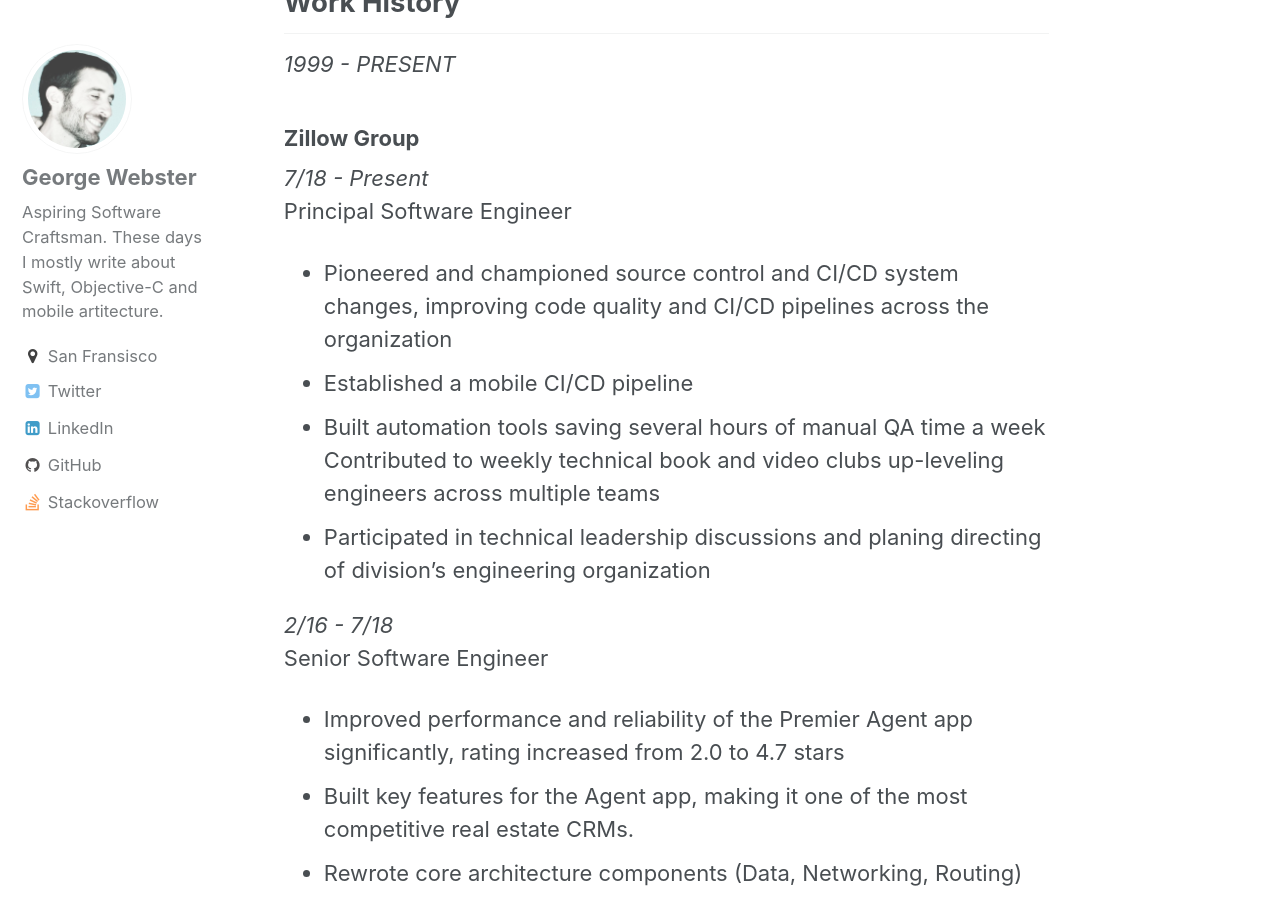
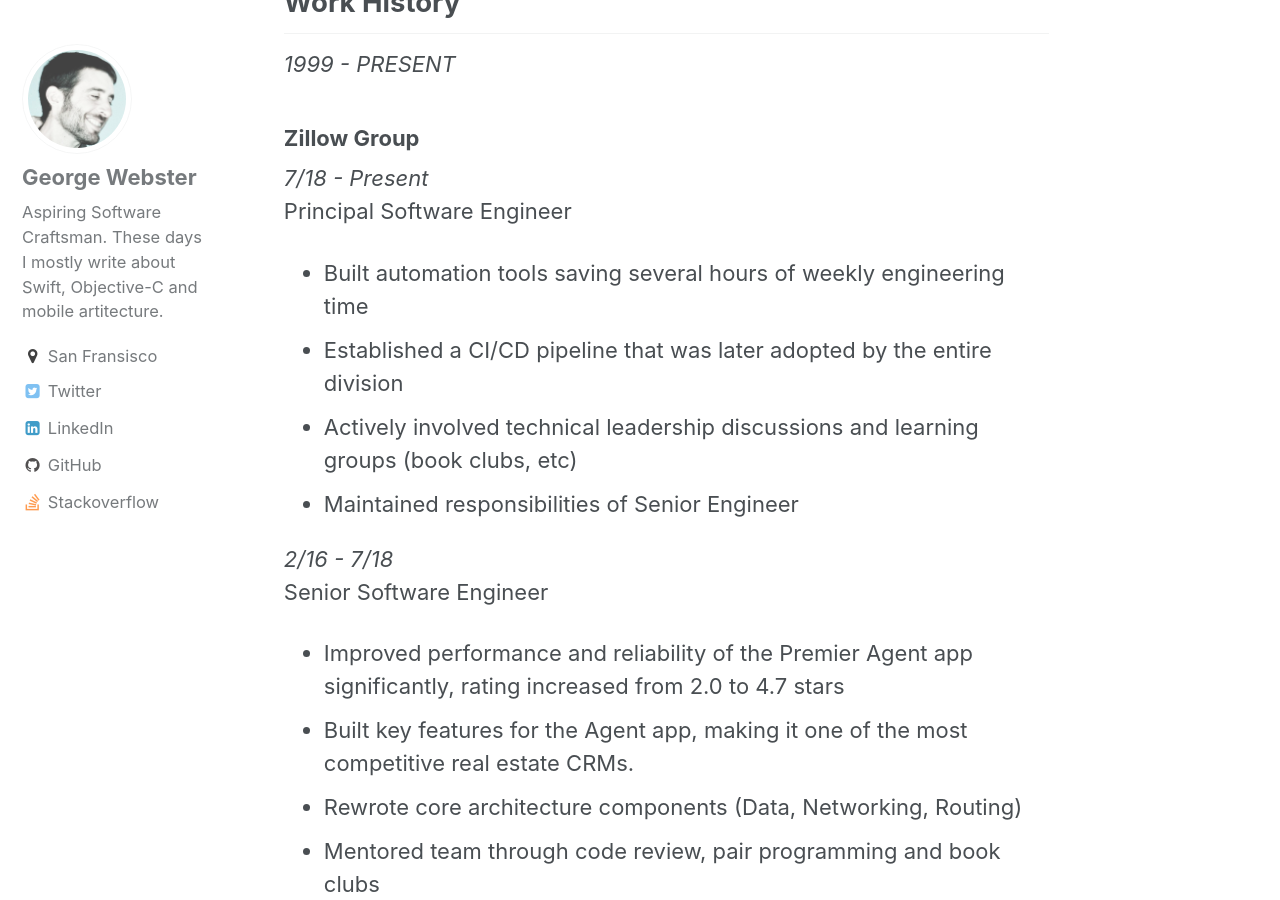
Before and after one commit to ethyreal/ethyreal.com, a Jekyll site: the page built from _pages/resume.md, in a window 1280 px wide and 900 px high, scrolled down 480 px. Built offline with Jekyll 4.4.1, drawn with Linux system fonts in a browser that asks for light colours.

Commit message:
resume update

```diff
--- a/_pages/resume.md
+++ b/_pages/resume.md
@@ -18,10 +18,10 @@ _1999 - PRESENT_
 _7/18 - Present_
 Principal Software Engineer
 
-- Pioneered and championed source control and CI/CD system changes, improving code quality and CI/CD pipelines across the organization
-- Established a mobile CI/CD pipeline
-- Built automation tools saving several hours of manual QA time a week Contributed to weekly technical book and video clubs up-leveling engineers across multiple teams
-- Participated in technical leadership discussions and planing directing of division's engineering organization
+- Built automation tools saving several hours of weekly engineering time
+- Established a CI/CD pipeline that was later adopted by the entire division
+- Actively involved technical leadership discussions and learning groups (book clubs, etc)
+- Maintained responsibilities of Senior Engineer
 
 _2/16 - 7/18_
 Senior Software Engineer
```
